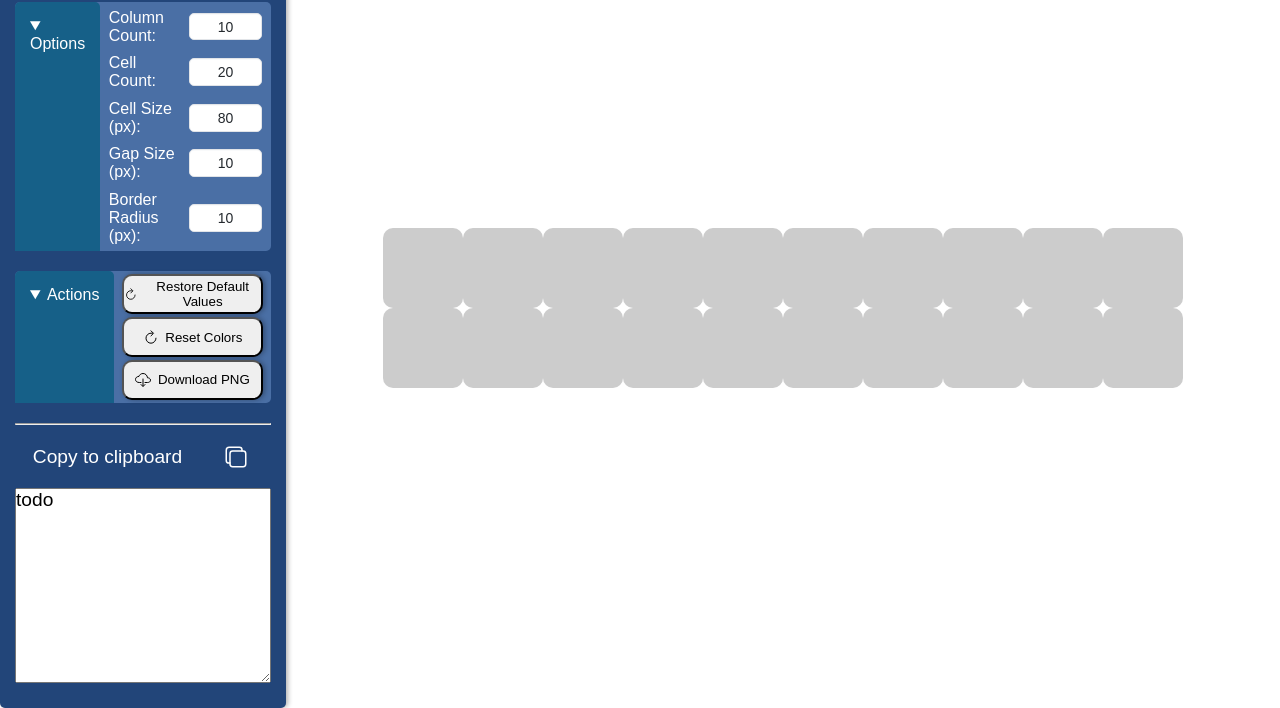
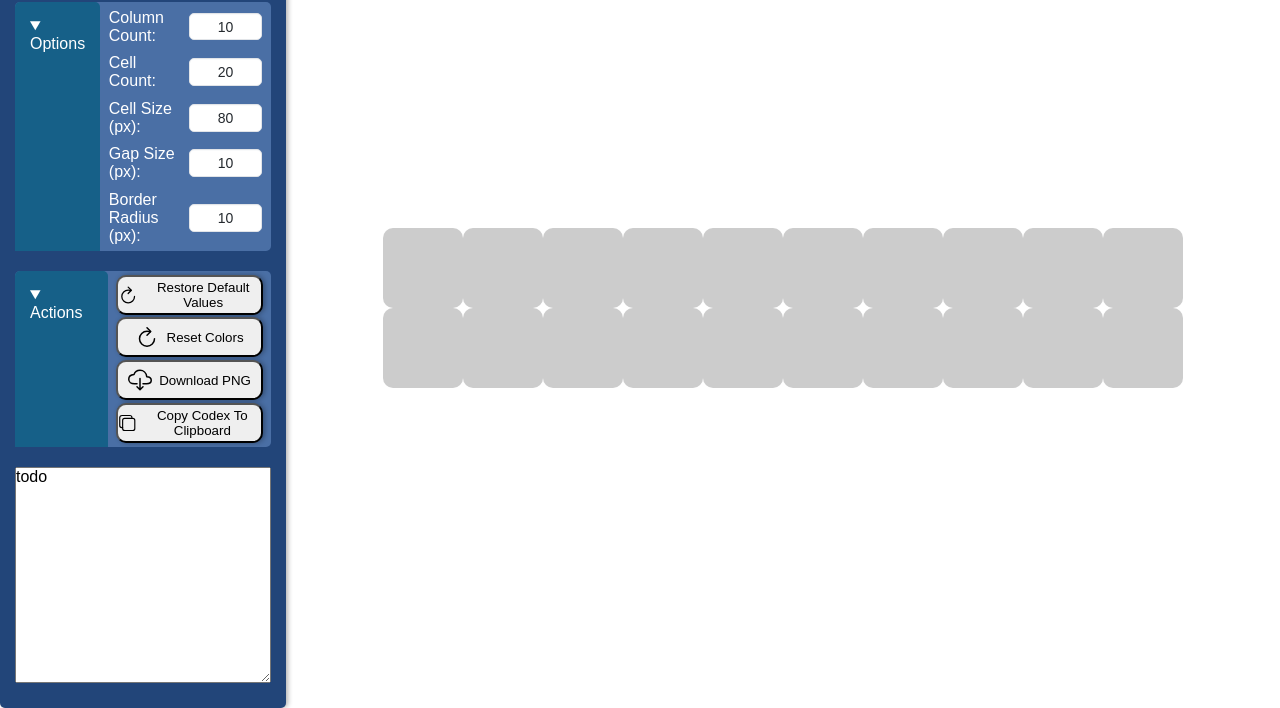
Before and after one commit to CraigMason19/Color-Codex, a website with bundled scripts: page index.html in a window 1280 px wide. Shown: the part 92-800 px from the top of the page. Built offline with nearby package versions, Linux system fonts and the light colour scheme.

Commit message:
Preperation for text area

```diff
--- a/CSS/styles.css
+++ b/CSS/styles.css
@@ -114,18 +114,15 @@ body {
 }
 
 .side-panel ion-icon {
-    font-size: 1rem;
+    font-size: 1.5rem;
     margin-right: 5%;
 }
 
-.side-panel p {
-    font-size: 1.2rem;
-}
+
 
 .side-panel textarea {
-    font-size: 1.2rem;
+    font-size: 1rem;
     height: 100%;
-
 }
 
 
--- a/index.html
+++ b/index.html
@@ -60,25 +60,29 @@
                     <ion-icon name="refresh"></ion-icon>
                     Restore Default Values
                 </button>
+
                 <button id="reset-button">
                     <ion-icon name="refresh"></ion-icon>
                     Reset Colors
                 </button>
+
                 <button id="save-button">
                     <ion-icon name="cloud-download-outline"></ion-icon>
                     Download PNG
+                </button>
+
+                <button id="save-button">
+                    <ion-icon name="copy-outline"></ion-icon>
+                    Copy Codex To Clipboard
                 </button>
             </div>
             <summary>Actions</summary>
         </details>
 
-
-        <hr class="side-panel-item">
-
-        <div class="color-copy-container" id="copy-option-data">
+        <!-- <div class="color-copy-container" id="copy-option-data">
             <p>Copy to clipboard</p>
             <ion-icon name="copy-outline"></ion-icon>
-        </div>
+        </div> -->
 
         <textarea class="side-panel-item">todo</textarea>
 
@@ -143,10 +147,6 @@
     </div>
 
 
-    <!-- <button onclick="applyHexColor()">Apply Color</button>
-    <button onclick="openColorPicker()">Open Color Picker</button>
-    <button onclick="applyTransparent()">Transparent</button> -->
-    <!-- <button onclick="applyTransparent()">Default</button> -->
 
 
     <script type="module" src="scripts/app.js"></script>
@@ -154,8 +154,6 @@
     <script type="module" src="https://unpkg.com/ionicons@7.1.0/dist/ionicons/ionicons.esm.js"></script>
     <script nomodule src="https://unpkg.com/ionicons@7.1.0/dist/ionicons/ionicons.js"></script>
 
-
-
 </body>
 
 </html>
--- a/scripts/validation.js
+++ b/scripts/validation.js
@@ -60,3 +60,7 @@ export function isValidWeb(input) {
     // s.color will be '' if the input was not valid
     return s.color == input.toLowerCase();
 }
+
+export function isValidCodexData(lines) {
+    return true;
+}
```
